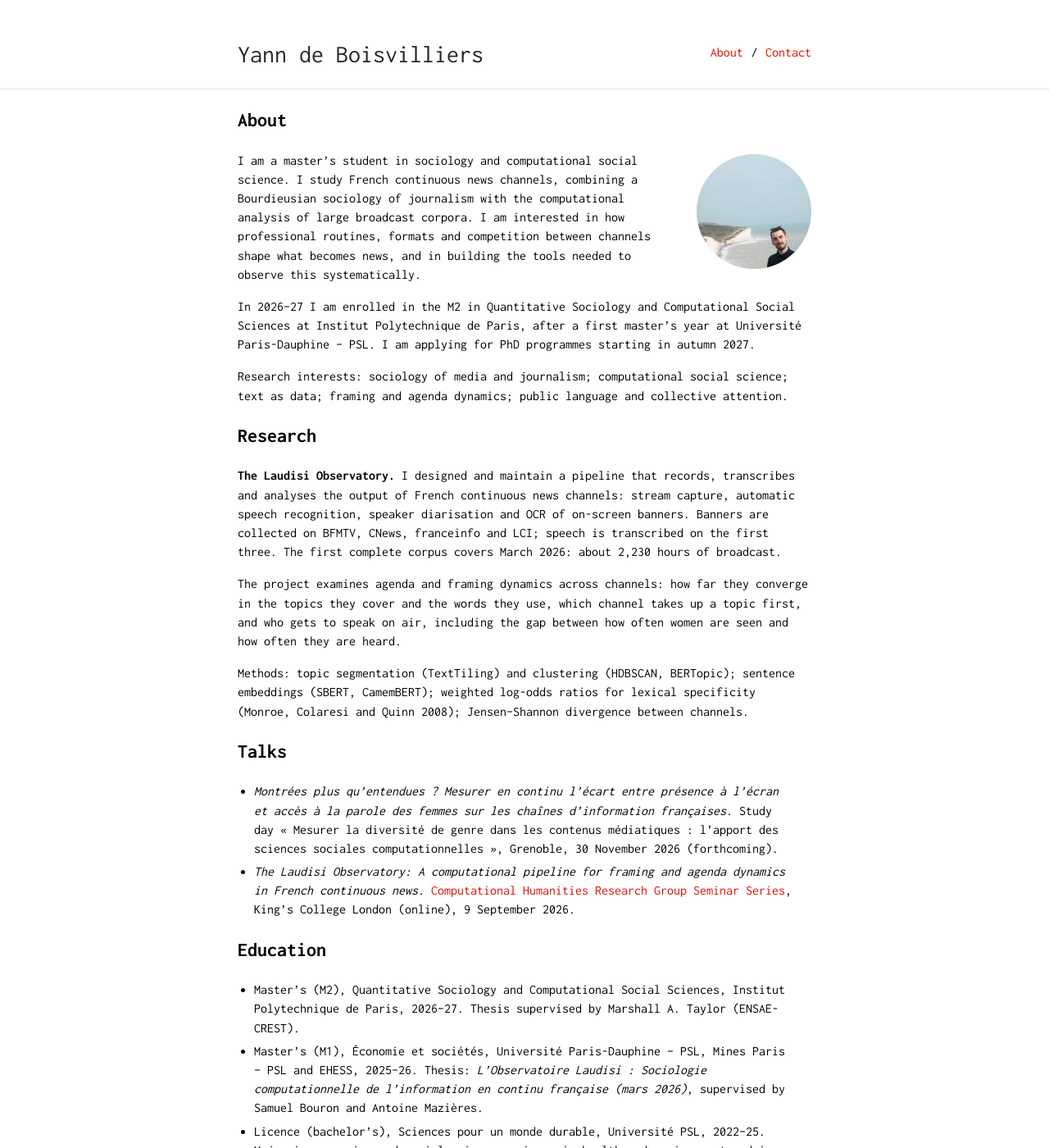
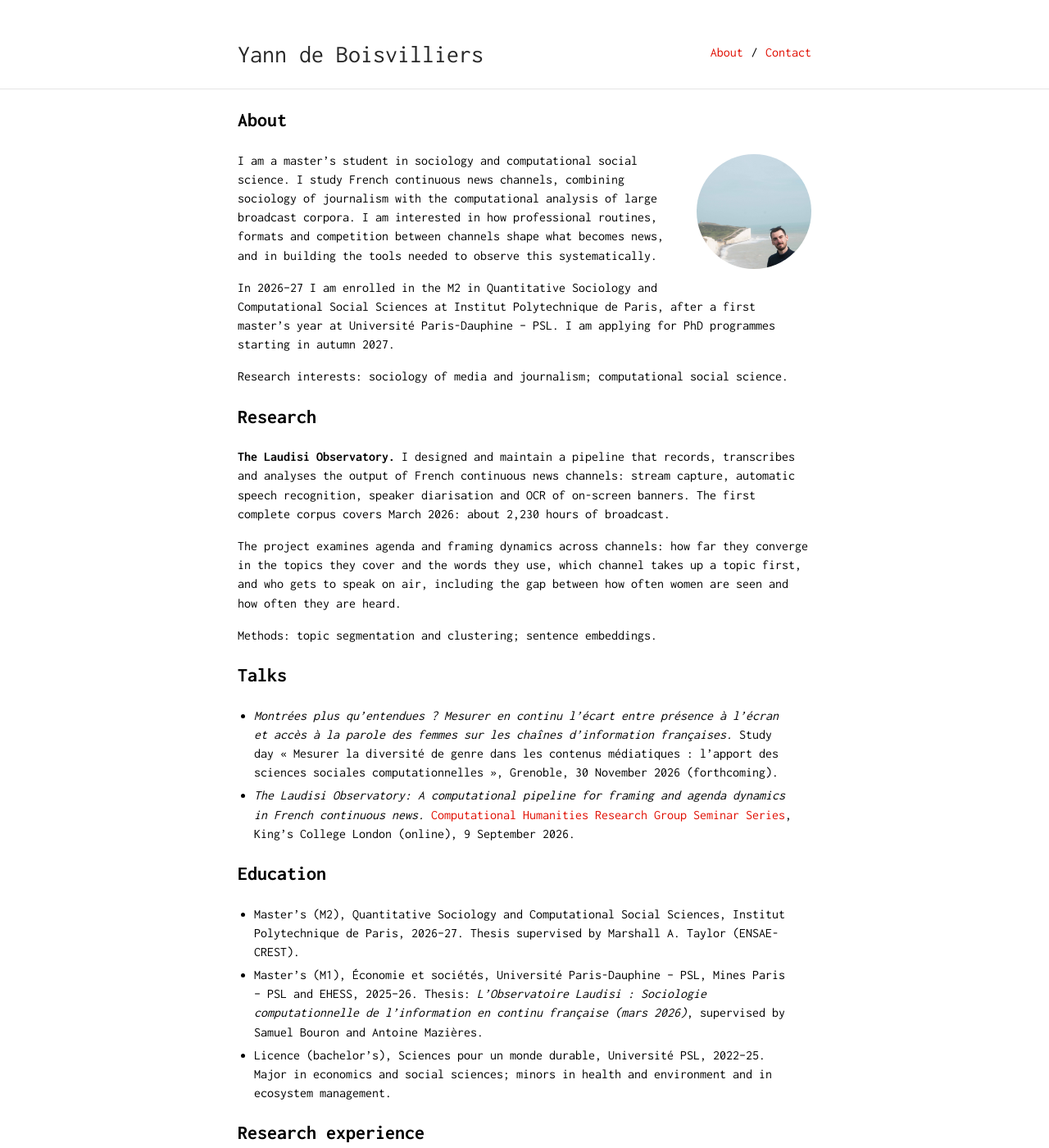
Before and after one commit to Yanndb974/site-yann-de-boisvilliers, a Jekyll site: the page built from index.md, in a window 1280 px wide and 1400 px high. Shown: the whole window at 82% size. Built offline with Jekyll 4.4.1, drawn with Linux system fonts in a browser that asks for light colours; some of the changed text lies outside the part shown.

Commit message:
Revise index.md for clarity and conciseness
Refined text for clarity and conciseness in the About and Research sections. Updated research interests and methods for better focus.

```diff
--- a/index.md
+++ b/index.md
@@ -7,19 +7,19 @@ layout: default
 
 {% if photo_path != "" %}<img class="profile-picture" src="{{ photo_path | relative_url }}" alt="Portrait of Yann de Boisvilliers" width="140" height="140">{% endif %}
 
-I am a master's student in sociology and computational social science. I study French continuous news channels, combining a Bourdieusian sociology of journalism with the computational analysis of large broadcast corpora. I am interested in how professional routines, formats and competition between channels shape what becomes news, and in building the tools needed to observe this systematically.
+I am a master's student in sociology and computational social science. I study French continuous news channels, combining sociology of journalism with the computational analysis of large broadcast corpora. I am interested in how professional routines, formats and competition between channels shape what becomes news, and in building the tools needed to observe this systematically.
 
 In 2026–27 I am enrolled in the M2 in Quantitative Sociology and Computational Social Sciences at Institut Polytechnique de Paris, after a first master's year at Université Paris-Dauphine – PSL. I am applying for PhD programmes starting in autumn 2027.
 
-Research interests: sociology of media and journalism; computational social science; text as data; framing and agenda dynamics; public language and collective attention.
+Research interests: sociology of media and journalism; computational social science.
 
 ## Research
 
-**The Laudisi Observatory.** I designed and maintain a pipeline that records, transcribes and analyses the output of French continuous news channels: stream capture, automatic speech recognition, speaker diarisation and OCR of on-screen banners. Banners are collected on BFMTV, CNews, franceinfo and LCI; speech is transcribed on the first three. The first complete corpus covers March 2026: about 2,230 hours of broadcast.
+**The Laudisi Observatory.** I designed and maintain a pipeline that records, transcribes and analyses the output of French continuous news channels: stream capture, automatic speech recognition, speaker diarisation and OCR of on-screen banners. The first complete corpus covers March 2026: about 2,230 hours of broadcast.
 
 The project examines agenda and framing dynamics across channels: how far they converge in the topics they cover and the words they use, which channel takes up a topic first, and who gets to speak on air, including the gap between how often women are seen and how often they are heard.
 
-Methods: topic segmentation (TextTiling) and clustering (HDBSCAN, BERTopic); sentence embeddings (SBERT, CamemBERT); weighted log-odds ratios for lexical specificity (Monroe, Colaresi and Quinn 2008); Jensen–Shannon divergence between channels.
+Methods: topic segmentation and clustering; sentence embeddings.
 
 {% comment %} Quand l'intégration Gallicagram sera publique, ajouter à la fin du premier paragraphe de cette rubrique :
      The transcripts are reused in Gallicagram. {% endcomment %}
```
Also changed, not shown: other parts of index.md (+1 -1 lines).
